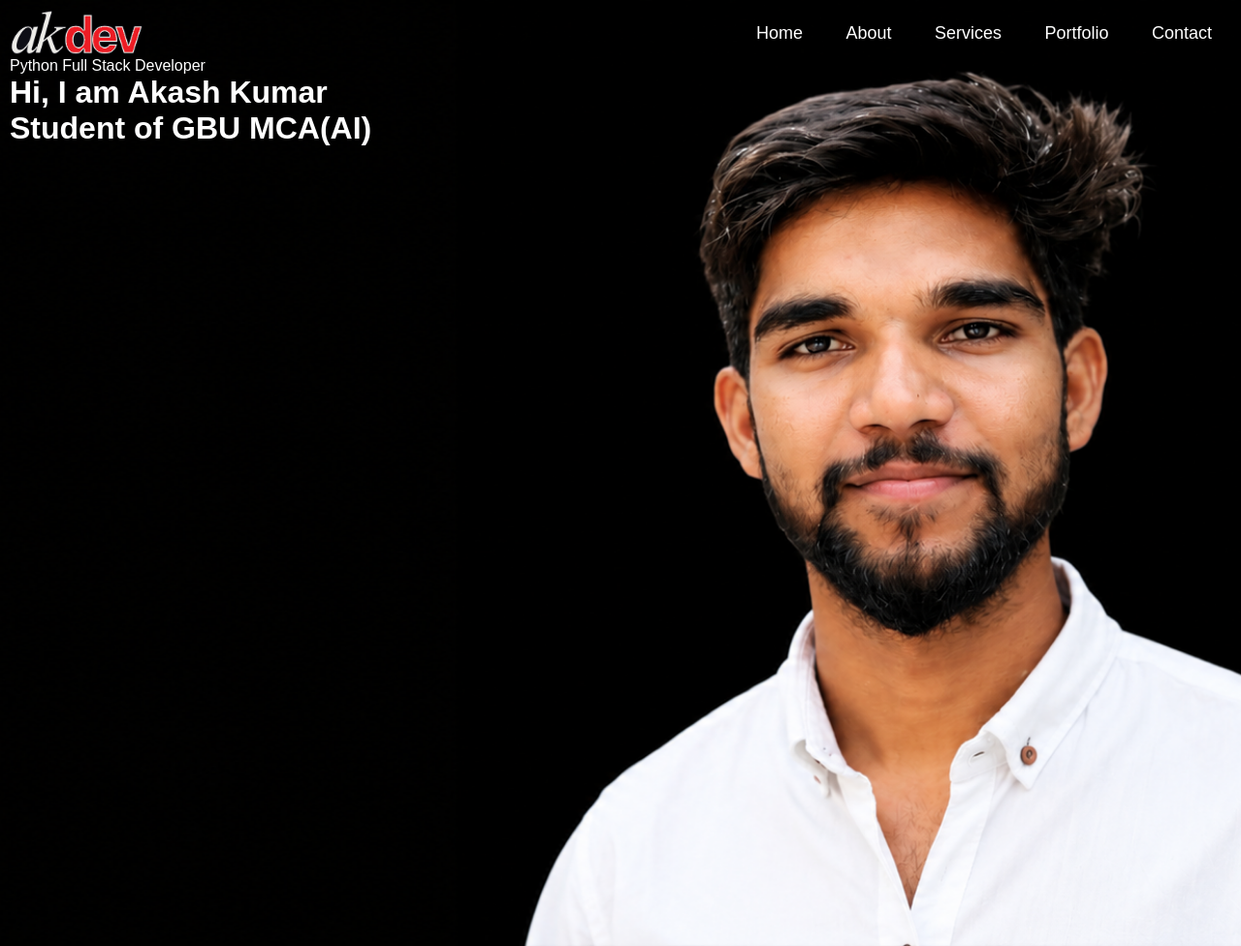
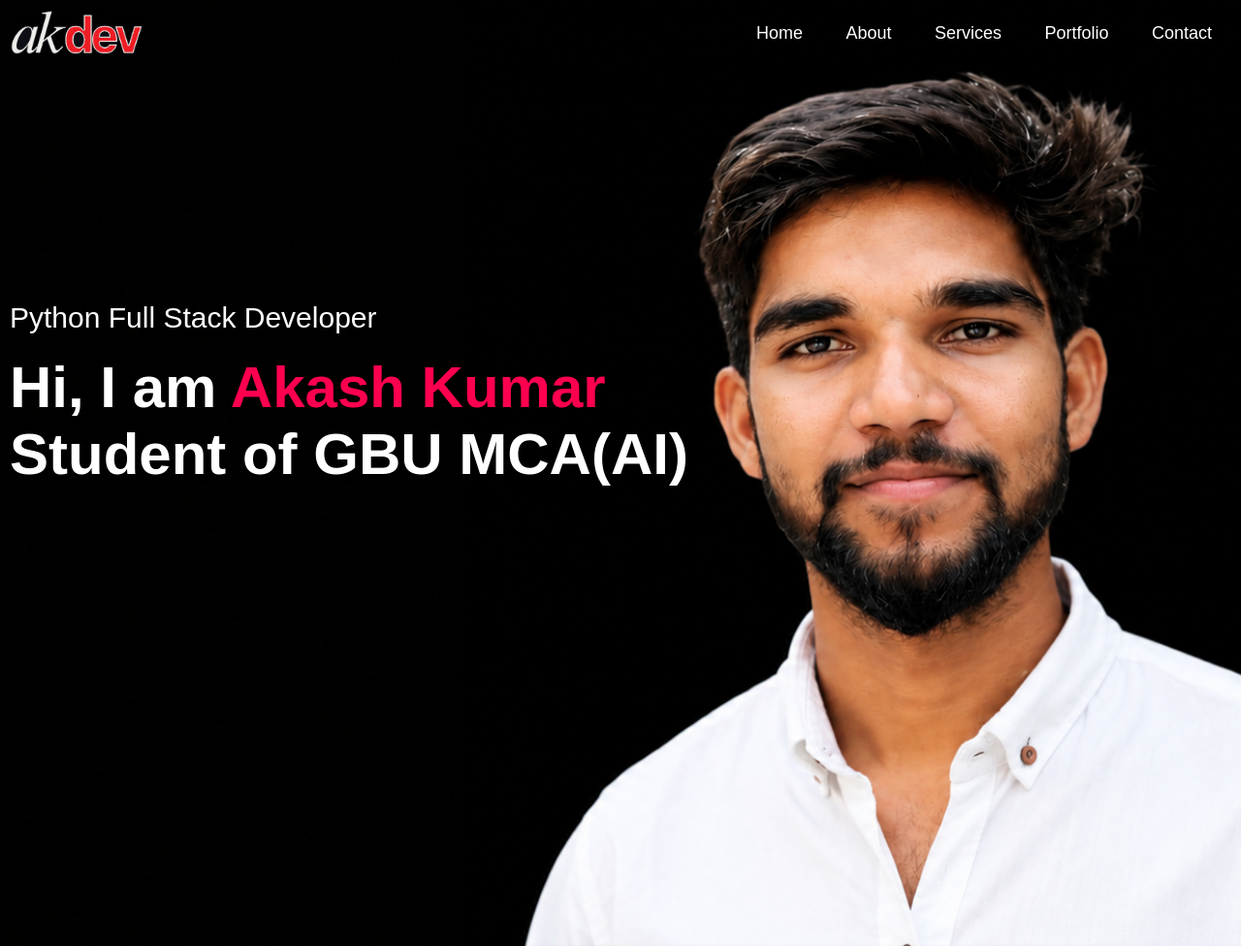
Before and after one commit to akdev63063/My-portfolio-Website, a plain HTML site: page index.html in a window 1280 px wide. Shown: the whole page at 97% size. Drawn offline with Linux system fonts and the light colour scheme.

Commit message:
Give style to header text and span

```diff
--- a/style.css
+++ b/style.css
@@ -57,4 +57,15 @@ nav ul li a::after {
 nav ul li a:hover::after {
   width: 100%;
 }
-header-text
+.header-text {
+  margin-top: 20%;
+  font-size: 30px;
+  color: #ffffff;
+}
+.header-text h1 {
+  font-size: 60px;
+  margin-top: 20px;
+}
+.header-text h1 span {
+  color: #ff004f;
+}
```
